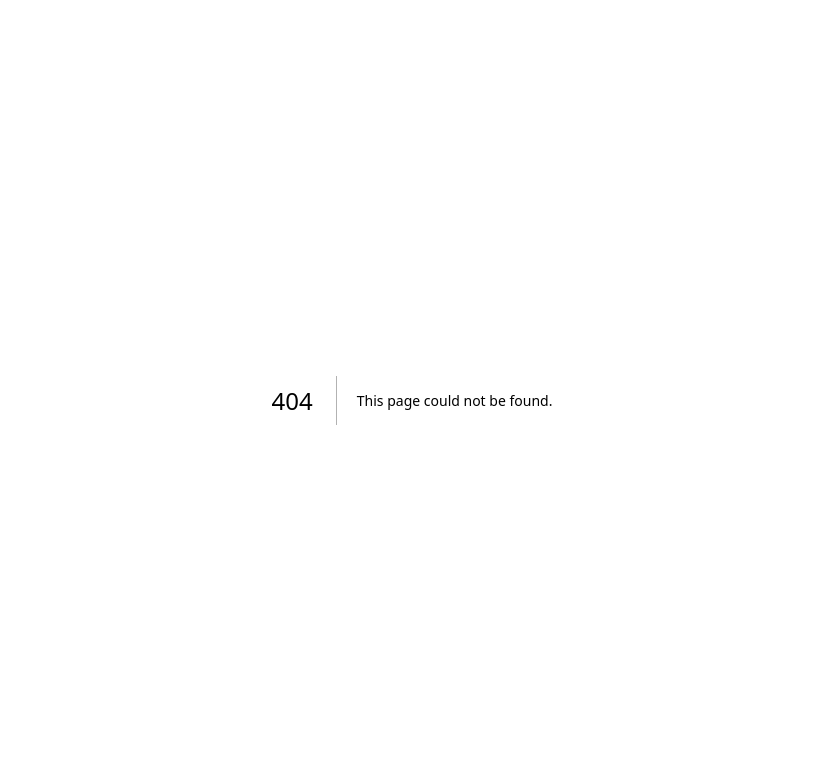
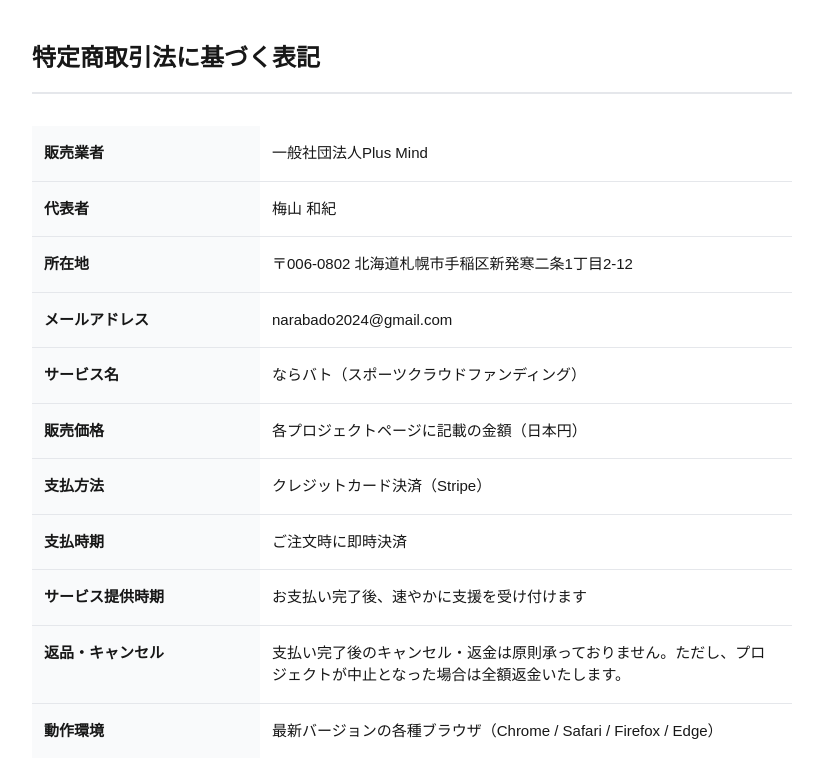
Before and after one commit to narabado/cloudfan, a Next.js app: page /legal in a window 1280 px wide. Before the commit this address had no page. Shown: the top 778 px of the page, without its empty margins (228-1051 px from the left). Built offline with nearby package versions, Linux system fonts and the light colour scheme.

Commit message:
feat: add legal page (特定商取引法に基づく表記)

```diff
--- /dev/null
+++ b/src/app/legal/page.tsx
@@ -0,0 +1,57 @@
+export default function LegalPage() {
+  return (
+    <div style={{ maxWidth: 800, margin: "0 auto", padding: "40px 20px", fontFamily: "sans-serif" }}>
+      <h1 style={{ fontSize: 24, fontWeight: "bold", marginBottom: 32, borderBottom: "2px solid #e5e7eb", paddingBottom: 16 }}>
+        特定商取引法に基づく表記
+      </h1>
+      <table style={{ width: "100%", borderCollapse: "collapse", fontSize: 15 }}>
+        <tbody>
+          <tr style={{ borderBottom: "1px solid #e5e7eb" }}>
+            <th style={{ padding: "16px 12px", textAlign: "left", background: "#f9fafb", width: "30%", verticalAlign: "top" }}>販売業者</th>
+            <td style={{ padding: "16px 12px" }}>一般社団法人Plus Mind</td>
+          </tr>
+          <tr style={{ borderBottom: "1px solid #e5e7eb" }}>
+            <th style={{ padding: "16px 12px", textAlign: "left", background: "#f9fafb", verticalAlign: "top" }}>代表者</th>
+            <td style={{ padding: "16px 12px" }}>梅山 和紀</td>
+          </tr>
+          <tr style={{ borderBottom: "1px solid #e5e7eb" }}>
+            <th style={{ padding: "16px 12px", textAlign: "left", background: "#f9fafb", verticalAlign: "top" }}>所在地</th>
+            <td style={{ padding: "16px 12px" }}>〒006-0802 北海道札幌市手稲区新発寒二条1丁目2-12</td>
+          </tr>
+          <tr style={{ borderBottom: "1px solid #e5e7eb" }}>
+            <th style={{ padding: "16px 12px", textAlign: "left", background: "#f9fafb", verticalAlign: "top" }}>メールアドレス</th>
+            <td style={{ padding: "16px 12px" }}>narabado2024@gmail.com</td>
+          </tr>
+          <tr style={{ borderBottom: "1px solid #e5e7eb" }}>
+            <th style={{ padding: "16px 12px", textAlign: "left", background: "#f9fafb", verticalAlign: "top" }}>サービス名</th>
+            <td style={{ padding: "16px 12px" }}>ならバト（スポーツクラウドファンディング）</td>
+          </tr>
+          <tr style={{ borderBottom: "1px solid #e5e7eb" }}>
+            <th style={{ padding: "16px 12px", textAlign: "left", background: "#f9fafb", verticalAlign: "top" }}>販売価格</th>
+            <td style={{ padding: "16px 12px" }}>各プロジェクトページに記載の金額（日本円）</td>
+          </tr>
+          <tr style={{ borderBottom: "1px solid #e5e7eb" }}>
+            <th style={{ padding: "16px 12px", textAlign: "left", background: "#f9fafb", verticalAlign: "top" }}>支払方法</th>
+            <td style={{ padding: "16px 12px" }}>クレジットカード決済（Stripe）</td>
+          </tr>
+          <tr style={{ borderBottom: "1px solid #e5e7eb" }}>
+            <th style={{ padding: "16px 12px", textAlign: "left", background: "#f9fafb", verticalAlign: "top" }}>支払時期</th>
+            <td style={{ padding: "16px 12px" }}>ご注文時に即時決済</td>
+          </tr>
+          <tr style={{ borderBottom: "1px solid #e5e7eb" }}>
+            <th style={{ padding: "16px 12px", textAlign: "left", background: "#f9fafb", verticalAlign: "top" }}>サービス提供時期</th>
+            <td style={{ padding: "16px 12px" }}>お支払い完了後、速やかに支援を受け付けます</td>
+          </tr>
+          <tr style={{ borderBottom: "1px solid #e5e7eb" }}>
+            <th style={{ padding: "16px 12px", textAlign: "left", background: "#f9fafb", verticalAlign: "top" }}>返品・キャンセル</th>
+            <td style={{ padding: "16px 12px" }}>支払い完了後のキャンセル・返金は原則承っておりません。ただし、プロジェクトが中止となった場合は全額返金いたします。</td>
+          </tr>
+          <tr>
+            <th style={{ padding: "16px 12px", textAlign: "left", background: "#f9fafb", verticalAlign: "top" }}>動作環境</th>
+            <td style={{ padding: "16px 12px" }}>最新バージョンの各種ブラウザ（Chrome / Safari / Firefox / Edge）</td>
+          </tr>
+        </tbody>
+      </table>
+    </div>
+  );
+}
```
